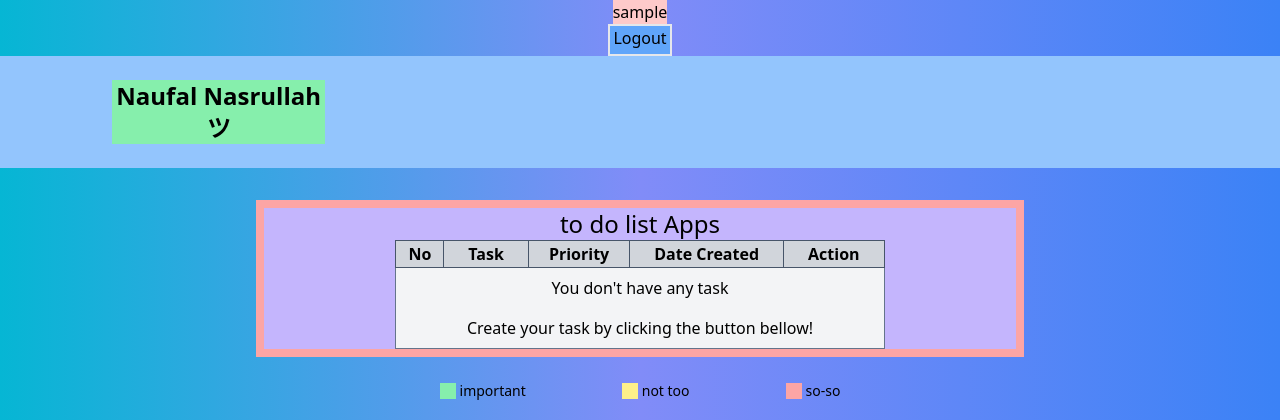
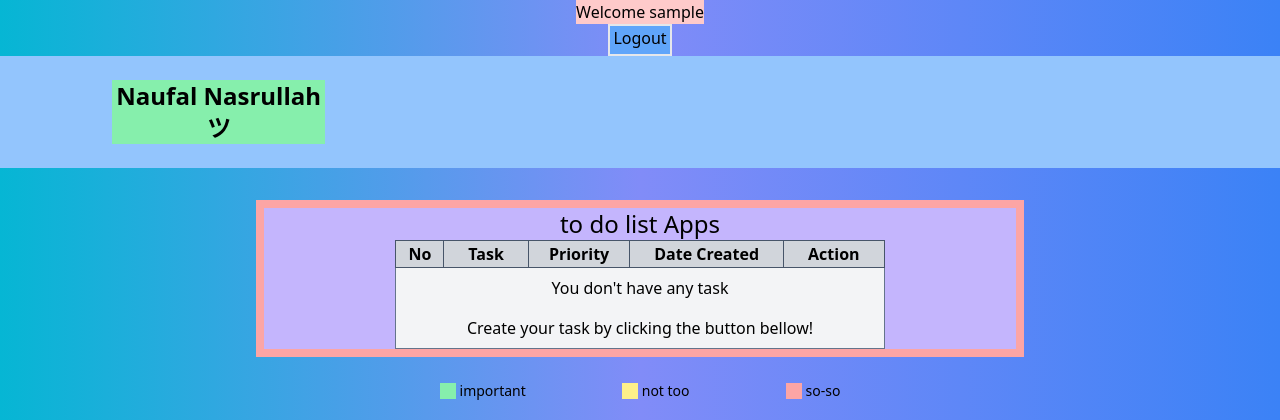
Before and after one commit to nflnsr/django-tailwind-postgresql, a Django app: page / in a window 1280 px wide. Shown: the top 420 px of the page. Run offline with Django 4.2, Linux system fonts and the light colour scheme; the visitor is signed in with stand-in values (Sample User, id 1); data that the repository does not hold is empty; style sheets or scripts are compiled from the project's sources; some libraries are stand-ins or nearby versions.

Commit message:
handle error

```diff
--- a/nnsite/settings.py
+++ b/nnsite/settings.py
@@ -64,10 +64,10 @@ MIDDLEWARE = [
     'django.middleware.clickjacking.XFrameOptionsMiddleware',
 
     'django_browser_reload.middleware.BrowserReloadMiddleware',
-    'whitenoise.middleware.WhiteNoiseMiddleware',
+    # 'whitenoise.middleware.WhiteNoiseMiddleware',
 ]
 
-STATICFILES_STORAGE = "whitenoise.storage.CompressedManifestStaticFilesStorage"
+# STATICFILES_STORAGE = "whitenoise.storage.CompressedManifestStaticFilesStorage"
 
 ROOT_URLCONF = 'nnsite.urls'
 
--- a/theme/templates/layout.html
+++ b/theme/templates/layout.html
@@ -10,7 +10,7 @@
     <title>Todolist Apps</title>
     <link rel="shortcut icon" href="https://i.ibb.co/qB4GbS9/final-logo-blog.png" type="image/x-icon">
     <!-- <link href="{% static 'css/dist/style.css' %}" rel="stylesheet"> -->
-    {% tailwind_css %}
+    <link rel="stylesheet" href="{% static 'css/dist/styles.css' %}">
 </head>
 <body class="bg-gradient-to-r from-cyan-500 via-indigo-400 to-blue-500">
         {% block body %}
--- a/todolist/templates/projects/index.html
+++ b/todolist/templates/projects/index.html
@@ -9,7 +9,7 @@
 {% if request.user.is_authenticated %}
 <div class="">
     <div>
-        <h2 class="bg-red-200 w-fit h-fit mx-auto"> {{ request.user }} </h2>
+        <h2 class="bg-red-200 w-fit h-fit mx-auto"> Welcome {{ request.user }} </h2>
     </div>
     <div class="w-16 h-8 mx-auto">
         <a href="{% url 'logout' %}" class="w-16">
```
